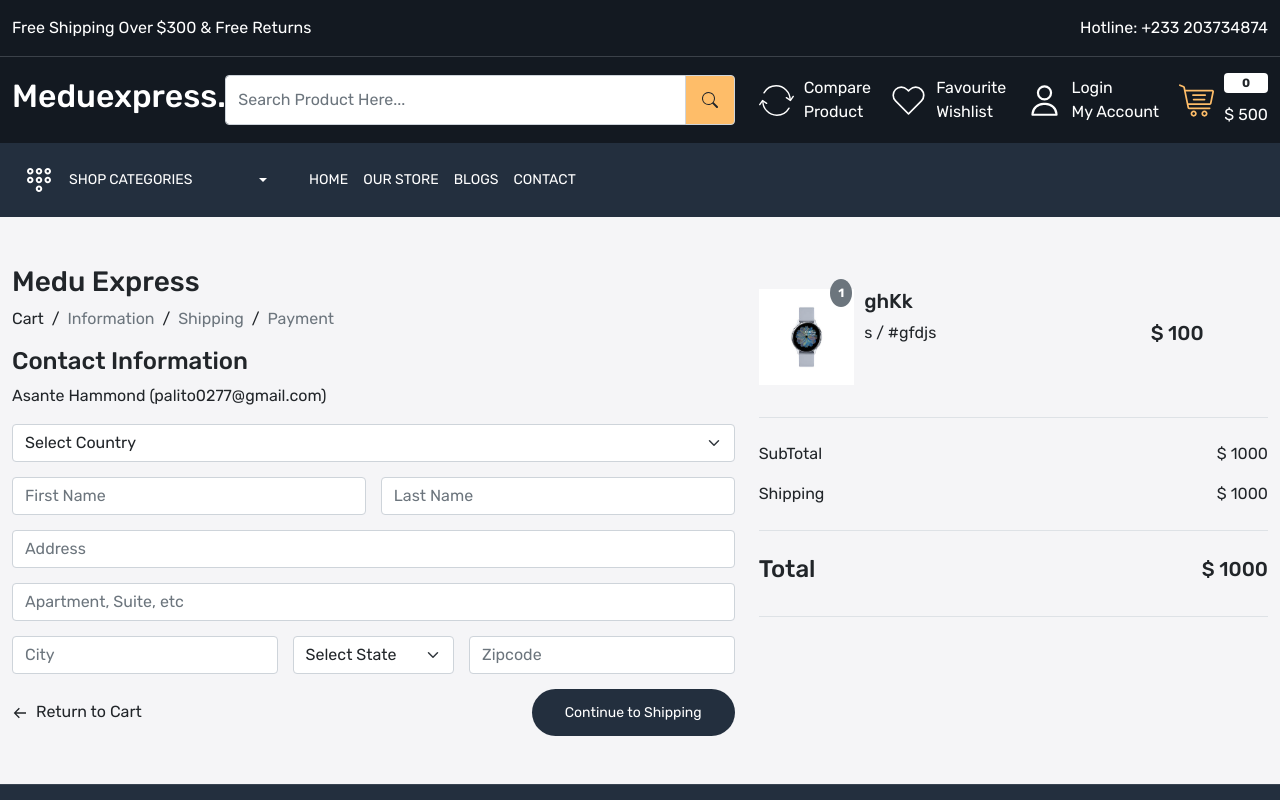
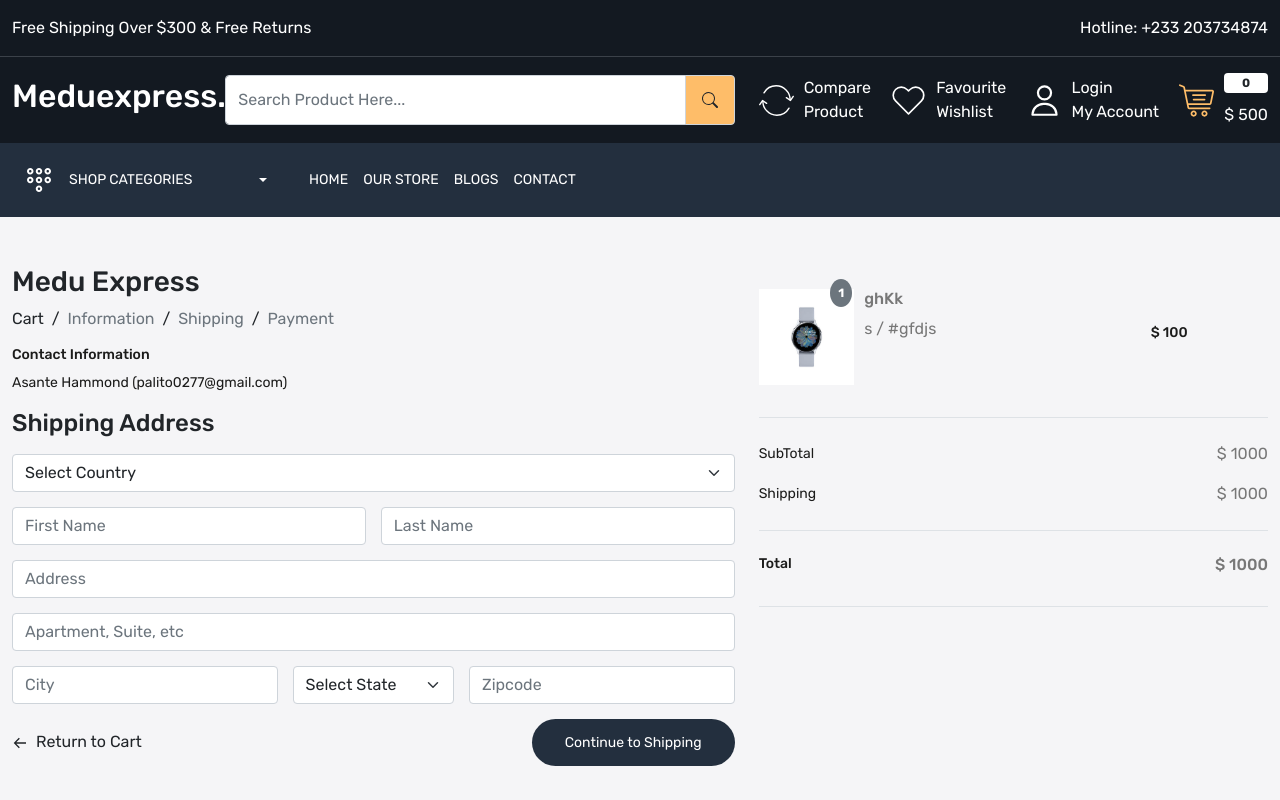
Before and after one commit to enjoyxoxo/meduexpress, a React (Create React App) app: page /checkout in a window 1280 px wide. Shown: the top 800 px of the page. Built offline with nearby package versions, Linux system fonts and the light colour scheme.

Commit message:
Checkout page updated

```diff
--- a/src/App.css
+++ b/src/App.css
@@ -842,3 +842,16 @@ footer .input-group-text {
   color: var(--color-1c1c1b);
 }
 /* Ends Cart Page */
+
+
+/* Shipping Page */
+.total {
+  font-size: 14px;
+  color: var(--color-1c1c1b);
+}
+
+.total-price {
+  font-size: 16px;
+  color: var(--color-777777);
+}
+/* Ended Shipping Page */
--- a/src/pages/Checkout.js
+++ b/src/pages/Checkout.js
@@ -16,20 +16,21 @@ const Checkout = () => {
               <nav style={{"--bs-breadcrumb-divider": ">"}} aria-label="breadcrumb">
                 <ol className="breadcrumb">
                   <li className="breadcrumb-item">
-                   <Link className='text-dark' to='/cart'>
+                   <Link className='text-dark total-price' to='/cart'>
                      Cart
                    </Link>
                   </li>
                   &nbsp; /
-                  <li className="breadcrumb-item active" aria-current="page">           Information
+                  <li className="breadcrumb-item total-price active" aria-current="page">Information
                   </li>
-                  &nbsp; /<li className="breadcrumb-item active">Shipping</li>
+                  &nbsp; /<li className="breadcrumb-item total-price active">Shipping</li>
                   &nbsp; /
                   <li className="breadcrumb-item active" aria-current="page">Payment</li>
                 </ol>
               </nav>
-              <h4 className="title">Contact Information</h4>
-              <p className="details">Asante Hammond (palito0277@gmail.com)</p>
+              <h4 className="title total">Contact Information</h4>
+              <p className="user-details total">Asante Hammond (palito0277@gmail.com)</p>
+              <h4 className='mb-3'>Shipping Address</h4>
               <form action="" className='d-flex flex-wrap gap-15 justify-content-between'>
                 <div className='w-100'>
                   <select name="" className="form-control form-select" id="">
@@ -81,28 +82,28 @@ const Checkout = () => {
                     <img className="img-fluid" src={watch} alt="product" />
                   </div>
                   <div>
-                    <h5 className="title">ghKk</h5>
-                    <p>s / #gfdjs</p>
+                    <h5 className="total-price">ghKk</h5>
+                    <p className='total-price'>s / #gfdjs</p>
                 </div>
                 </div>
                 <div className='flex-grow-1'>
-                  <h5>$ 100</h5>
+                  <h5 className='total'>$ 100</h5>
                 </div>
               </div>
             </div>
             <div className='border-bottom py-4'>
               <div className='d-flex justify-content-between align-items-center'>
-                <p>SubTotal</p>
-                <p>$ 1000</p>
+                <p className='total'>SubTotal</p>
+                <p className='total-price'>$ 1000</p>
               </div>
               <div className='d-flex justify-content-between align-items-center'>
-                <p className='mb-0'>Shipping</p>
-                <p className='mb-0'>$ 1000</p>
+                <p className='mb-0 total'>Shipping</p>
+                <p className='mb-0 total-price'>$ 1000</p>
               </div>
             </div>
             <div className='d-flex justify-content-between align-items-center border-bottom py-4'>
-              <h4>Total</h4>
-              <h5>$ 1000</h5>
+              <h4 className='total'>Total</h4>
+              <h5 className='total-price'>$ 1000</h5>
             </div>
           </div>
         </div>
```
